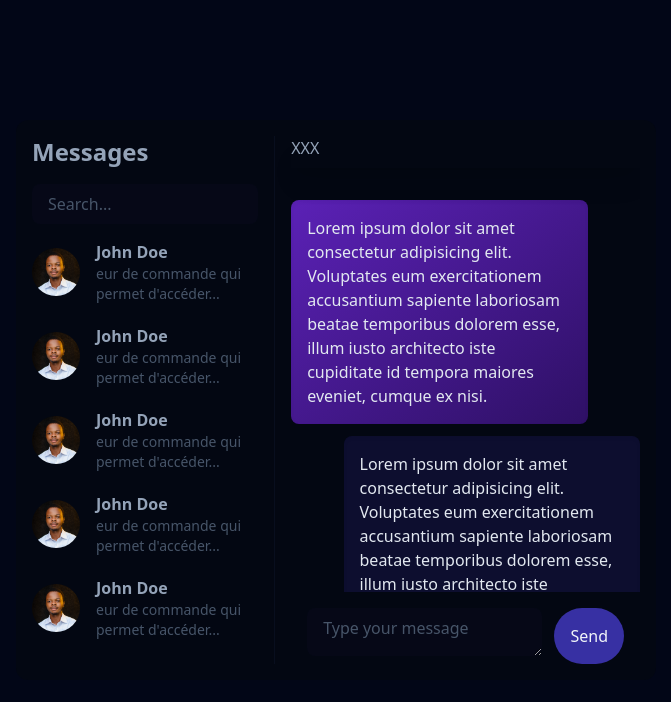
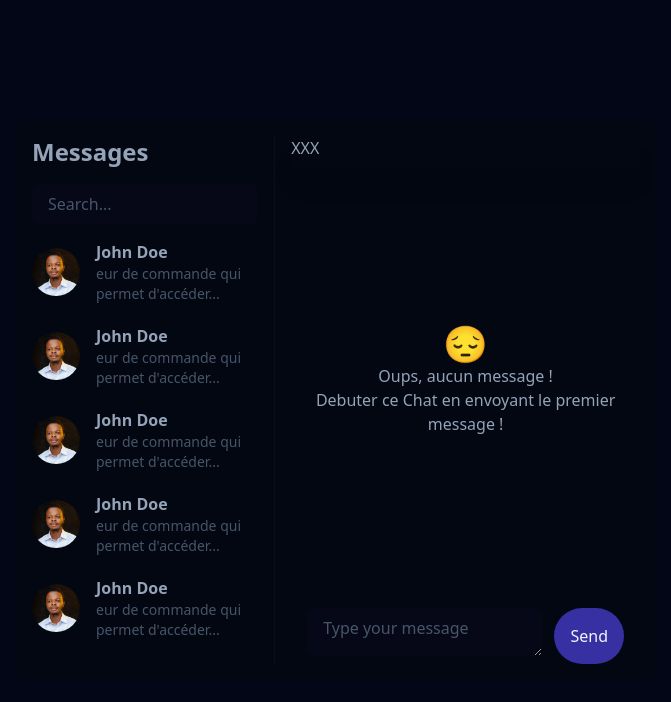
Before and after one commit to henocmusau/Realtime-Chat-App-with-Nextjs, a Next.js app: page / in a window 1280 px wide. Shown: the top 702 px of the page, without its empty margins (304-975 px from the left). Built offline with nearby package versions, Linux system fonts and the light colour scheme.

Commit message:
Finition de l'UI. Design achevé

```diff
--- a/app/globals.css
+++ b/app/globals.css
@@ -5,16 +5,20 @@
 @media (prefers-color-scheme: dark) {}
 
 * {
-  box-sizing: border-box;
+  box-sizing: border-box !important;
   padding: 0;
   margin: 0;
   word-wrap: break-word;
 }
 
-html,
 body {
   max-width: 100vw;
-  overflow-x: hidden;
+  overflow: hidden;
+  height: 100vh;
+  max-height: 100vh;
+  box-sizing: border-box;
+  padding: 0;
+  margin: 0;
 }
 
 @media (prefers-color-scheme: dark) {
--- a/components/Messages/MessageBox.tsx
+++ b/components/Messages/MessageBox.tsx
@@ -1,19 +1,40 @@
-import React from 'react'
+'use client'
+
+import React, { LegacyRef, RefObject, useCallback, useRef } from 'react'
 import MessageBoxItem from './MessageBoxItem'
+import { useFormStatus } from 'react-dom'
 
 interface Props {
     isActive: boolean
     handlePrevius: (tab: 0) => void
+    messages: string[]
+    addMessages: (msg: string) => void
 }
 
-export default function MessageBox({ isActive, handlePrevius }: Props) {
+export default function MessageBox({ isActive, handlePrevius, addMessages, messages }: Props) {
+    const { pending } = useFormStatus()
+    const inputRef = useRef<any>()
+    const setRef = useCallback((node: HTMLDivElement) => {
+        if (!node) return
+        node.scrollIntoView({ behavior: 'smooth' })
+    }, [])
 
-    const defaultStyle = 'relative basis-full h-full lg:basis-1/2 md:basis-3/5 xl:basis-3/5 overflow-y-auto pl-4 duration-150'
+    const defaultStyle = 'relative max-h-full basis-full h-full lg:basis-1/2 md:basis-3/5 xl:basis-3/5 pl-4 duration-150'
     const activeStyle = defaultStyle + ' flex flex-col'
     const inactiveStyle = defaultStyle + ' collapse translate-x-full md:translate-x-0 md:visible md:flex md:flex-col'
+
+    function submitForm(formData: FormData) {
+        const msg = formData.get('message') as string
+        // const message = formRef?.current?.value?.toString()
+        // console.log(message)
+        if (!msg || msg.length <= 0) return
+        addMessages(msg)
+        inputRef.current.value = ''
+    }
+
     return (
         <section className={isActive ? activeStyle : inactiveStyle}>
-            <header className='sticky h-full flex z-10 items-center justify-between top-0 shadow-xl bg-gray-950 backdrop-blur mb-8 pb-2'>
+            <header className='flex z-10 items-center justify-between shadow-xl bg-gray-950 backdrop-blur pb-2'>
                 <button
                     className='p-3 rounded-lg bg-indigo-800/20 hover:bg-indigo-700/20 duration-150 w-8 h-8 flex md:hidden items-center justify-center'
                     onClick={() => handlePrevius(0)}
@@ -21,19 +42,34 @@ export default function MessageBox({ isActive, handlePrevius }: Props) {
                 <div>XXX</div>
             </header>
 
-            {
-                [1, 2, 3, 4, 5, 6, 7].map(msg => (
-                    <MessageBoxItem key={msg} fromMe={msg % 2 === 0} />
-                ))
-            }
+            <div className='grow h-full overflow-y-auto flex flex-col w-full'>
+                {
+                    messages.length > 0 ? messages.map((msg, i) => {
+                        const lastMessage = messages.length - 1 === i
+                        return <MessageBoxItem
+                            key={i}
+                            message={msg}
+                            fromMe={i % 2 === 0}
+                            isLastMessage={lastMessage}
+                            lastMessageRef={setRef}
+                        />
+                    }) : <div className='grow h-full flex flex-col items-center justify-center text-center'><span className='block text-4xl'>😔</span> Oups, aucun message ! <br />Debuter ce Chat en envoyant le premier message !</div>
+                }
+            </div>
 
-            <form className='gap-x-3 fixed md:sticky bottom-0 left-0 flex w-full z-10 bg-gray-950 p-4 md:pb-0'>
+            <form action={submitForm} className='gap-x-3 flex w-full bg-gray-950 p-4 md:pb-0'>
                 <textarea
                     className='textInput rounded-lg h-12'
                     placeholder='Type your message'
+                    name='message'
+                    ref={inputRef}
                 ></textarea>
-                <button className='text-slate-100 bg-indigo-800 p-4 rounded-full '>
-                    Send
+
+                <button
+                    type='submit'
+                    disabled={pending}
+                    className='text-slate-100 bg-indigo-800 p-4 rounded-full'>
+                    {pending ? '...' : 'Send'}
                 </button>
             </form>
 
--- a/components/Messages/MessageBoxItem.tsx
+++ b/components/Messages/MessageBoxItem.tsx
@@ -1,20 +1,23 @@
-import React from 'react'
+import React, { RefObject } from 'react'
 
 interface Props {
     fromMe: boolean
+    message: string
+    lastMessageRef: (node: HTMLDivElement) => void
+    isLastMessage: boolean
 }
 
-export default function MessageBoxItem({ fromMe }: Props) {
-    const defaultStyle = 'max-w-[85%] rounded-lg text-slate-200 p-4 mb-3 text-normal shadow-inner'
+export default function MessageBoxItem({ fromMe, message, lastMessageRef, isLastMessage }: Props) {
+    const defaultStyle = 'w-auto max-w-[85%] rounded-lg text-slate-200 p-4 mb-3 text-normal shadow-inner'
     const fromMeStyle = defaultStyle + ' float-right bg-indigo-800/20'
-    const fromOtherStyle = defaultStyle + ' bg-gradient-to-br from-violet-800 to-violet-950'
+    const fromOtherStyle = defaultStyle + ' bg-gradient-to-br from-violet-800 to-violet-950 float-left'
 
     return (
-        <div className='w-full'>
+        <div className='w-full' ref={isLastMessage ? lastMessageRef : null}>
             <p
                 className={fromMe ? fromMeStyle : fromOtherStyle}
             >
-                Lorem ipsum dolor sit amet consectetur adipisicing elit. Voluptates eum exercitationem accusantium sapiente laboriosam beatae temporibus dolorem esse, illum iusto architecto iste cupiditate id tempora maiores eveniet, cumque ex nisi.
+                {message}
             </p>
             {/* <span className={fromMe ? 'block float-right text-[0.65rem]' : 'block'}>{'12/10/2026'}</span> */}
         </div>
--- a/components/Messages/MessageWrapper.tsx
+++ b/components/Messages/MessageWrapper.tsx
@@ -1,24 +1,34 @@
 'use client'
 
-import React, { useState } from 'react'
+import React, { useRef, useState } from 'react'
 import { MessagesSenders, MessageBox } from '@/components'
 
 export default function MessageWrapper() {
     const [active, setActive] = useState<0 | 1>(0)
+    const [messages, setMessages] = useState<string[]>([])
 
     const toggleTab = (tab: 0 | 1) => {
         if (tab === active) return
         setActive(tab)
     }
 
+    const addMessages = (message: string) => {
+        setMessages(m => ([...m, message]))
+    }
+
     return (
-        <main className='h-screen max-h-screen box-border md:h-[70vh] w-full p-4 md:w-[95%] lg:w-[65%] xl:w-[50%] flex flex-wrap md:flex-nowrap bg-gray-950 text-slate-400 rounded-xl'>
+        <main className='h-full max-h-full overflow-x-hidden box-border md:h-[70vh] w-full p-4 md:w-[95%] lg:w-[65%] xl:w-[50%] flex flex-wrap md:flex-nowrap bg-gray-950 text-slate-400 rounded-xl'>
 
             {/* Contacts Box */}
             <MessagesSenders isActive={active === 0} handlePrevius={toggleTab} />
 
             {/* Messages box */}
-            <MessageBox isActive={active === 1} handlePrevius={toggleTab} />
+            <MessageBox
+                isActive={active === 1}
+                handlePrevius={toggleTab}
+                messages={messages}
+                addMessages={addMessages}
+            />
         </main>
     )
 }
--- a/components/Messages/MessagesSenders.tsx
+++ b/components/Messages/MessagesSenders.tsx
@@ -10,6 +10,7 @@ export default function MessagesSenders({ isActive, handlePrevius }: Props) {
     const defaultStyle = 'md:border-r pr-4 md:border-slate-900/50 h-full basis-full lg:basis-1/2 md:basis-2/5 xl:basis-2/5 overflow-y-auto duration-150'
     const activeStyle = defaultStyle + ' translate-y-0 visible'
     const inactiveStyle = defaultStyle + ' hidden md:flex flex-col translate-y-0 -translate-x-full md:translate-x-0'
+
     // const activeStyle = 'md:border-r pr-4 md:border-slate-900/50 h-full basis-full lg:basis-1/2 md:basis-2/5 xl:basis-2/5 overflow-y-auto translate-y-0 visible duration-150'
     // const inactiveStyle = 'hidden md:flex flex-col md:border-r pr-4 md:border-slate-900/50 h-full basis-full lg:basis-1/2 md:basis-2/5 xl:basis-2/5 translate-y-0 duration-150 -translate-x-full md:translate-x-0 overflow-y-auto'
 
@@ -27,10 +28,9 @@ export default function MessagesSenders({ isActive, handlePrevius }: Props) {
                 />
             </header>
 
-            {[1, 2, 3, 4, 5,].map((msg, i) => (
+            {[1, 2, 3, 4, 5, 6, 7, 8, 9].map((msg, i) => (
                 <MessageSender key={i} handlePrevius={handlePrevius} />
             ))}
-
 
         </section>
     )
```
